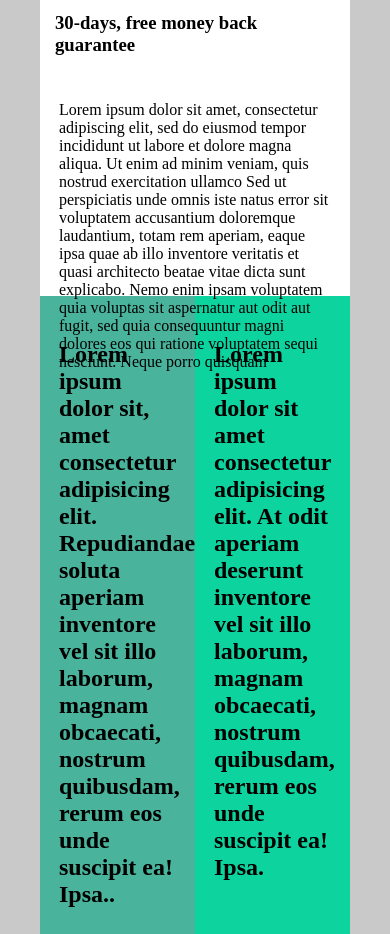
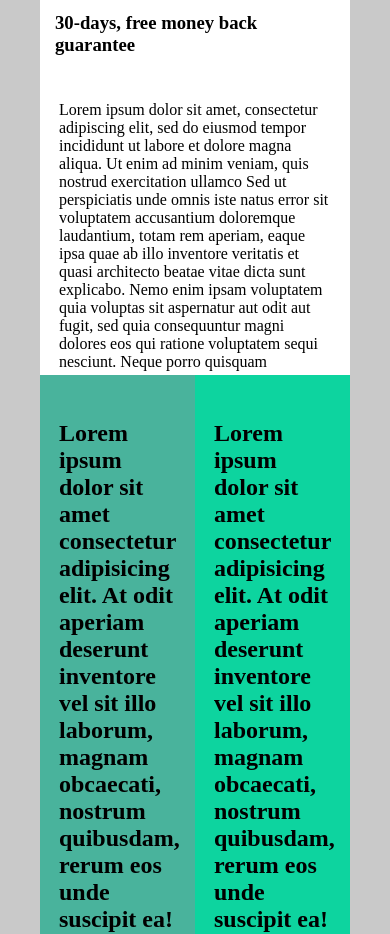
Before and after one commit to emilegershonberri/box-form, a plain HTML site: page index.html in a window 390 px wide. Shown: the part 166-1100 px from the top of the page. Drawn offline with Linux system fonts and the light colour scheme.

Commit message:
first commit

```diff
--- a/index.html
+++ b/index.html
@@ -14,8 +14,7 @@
         <p>Lorem ipsum dolor sit amet, consectetur adipiscing elit, sed do eiusmod tempor incididunt ut labore et dolore magna aliqua. Ut enim ad minim veniam, quis nostrud exercitation ullamco Sed ut perspiciatis unde omnis iste natus error sit voluptatem accusantium doloremque laudantium, totam rem aperiam, eaque ipsa quae ab illo inventore veritatis et quasi architecto beatae vitae dicta sunt explicabo. Nemo enim ipsam voluptatem quia voluptas sit aspernatur aut odit aut fugit, sed quia consequuntur magni dolores eos qui ratione voluptatem sequi nesciunt. Neque porro quisquam</p>
     </div>
     <div class="left-sidebar"><h2>Lorem ipsum dolor sit amet consectetur adipisicing elit. At odit aperiam deserunt inventore vel sit illo laborum, magnam obcaecati, nostrum quibusdam, rerum eos unde suscipit ea! Ipsa.</h2></div>
-    <div class="right-sidebar"><h2>Lorem ipsum dolor sit, amet consectetur adipisicing elit. Repudiandae soluta aperiam
-        inventore vel sit illo laborum, magnam obcaecati, nostrum quibusdam, rerum eos unde suscipit ea! Ipsa..</h2></div>
+    <div class="right-sidebar"><h2>Lorem ipsum dolor sit amet consectetur adipisicing elit. At odit aperiam deserunt inventore vel sit illo laborum, magnam obcaecati, nostrum quibusdam, rerum eos unde suscipit ea! Ipsa.</h2></div>
 
    </div>
 </body>
--- a/styles.css
+++ b/styles.css
@@ -53,14 +53,13 @@ margin-bottom: -15px;
 }
 
 
-@media only screen and (max-width: 200px) {
+@media only screen and (max-width: 700px) {
 body{
     width: auto;
     height: auto;
 }
     .container{
-        width: auto;
-        height: auto;
+        width: 100%;
         height: auto;
     }
 
@@ -69,12 +68,10 @@ body{
     }
 
     .left-sidebar{
-        height: auto;
+        height: fit-content;
     }
 
     .right-sidebar{
-        height: auto;
+        height: fit-content;
     }
-
-
-}
+    }
```
